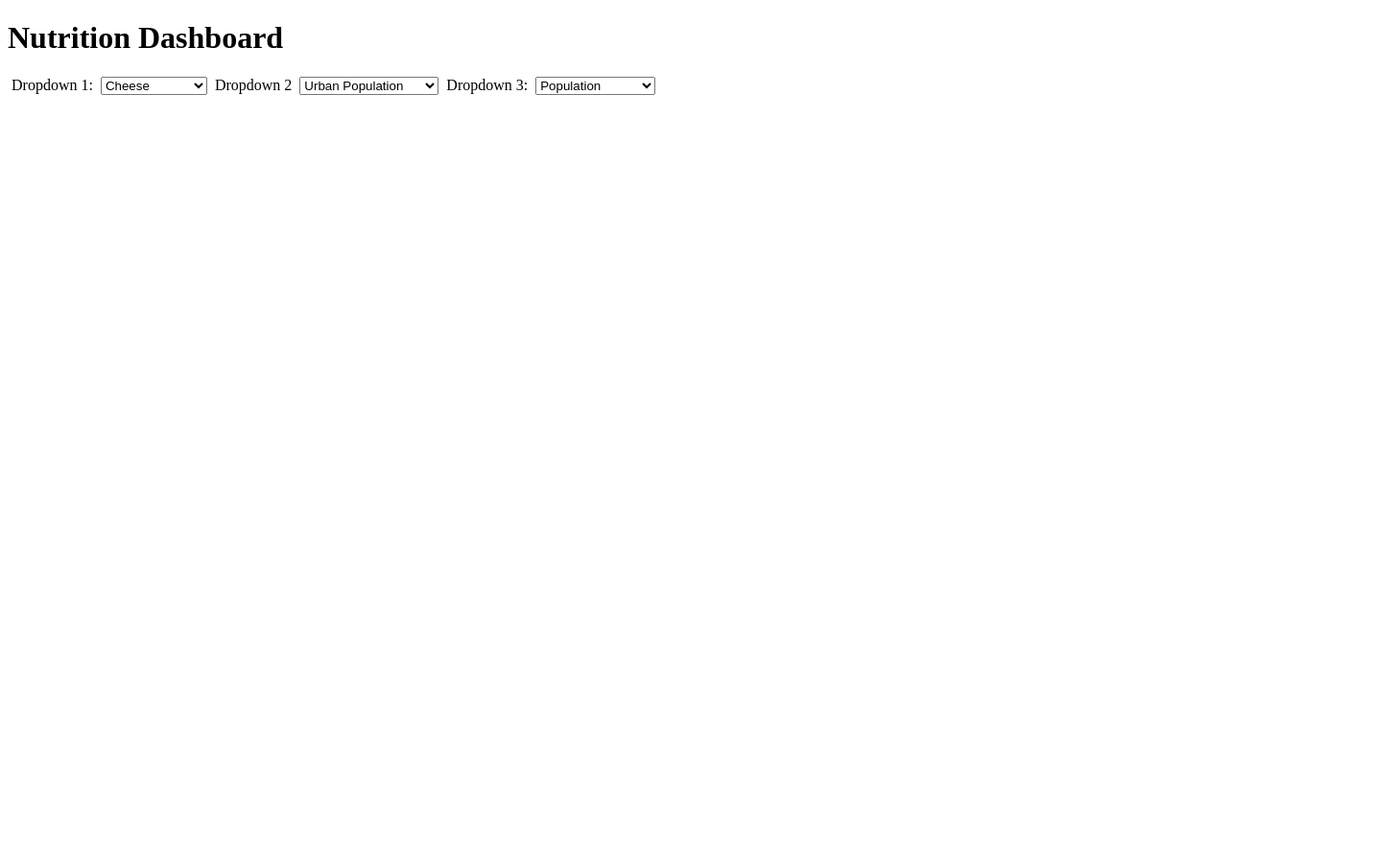
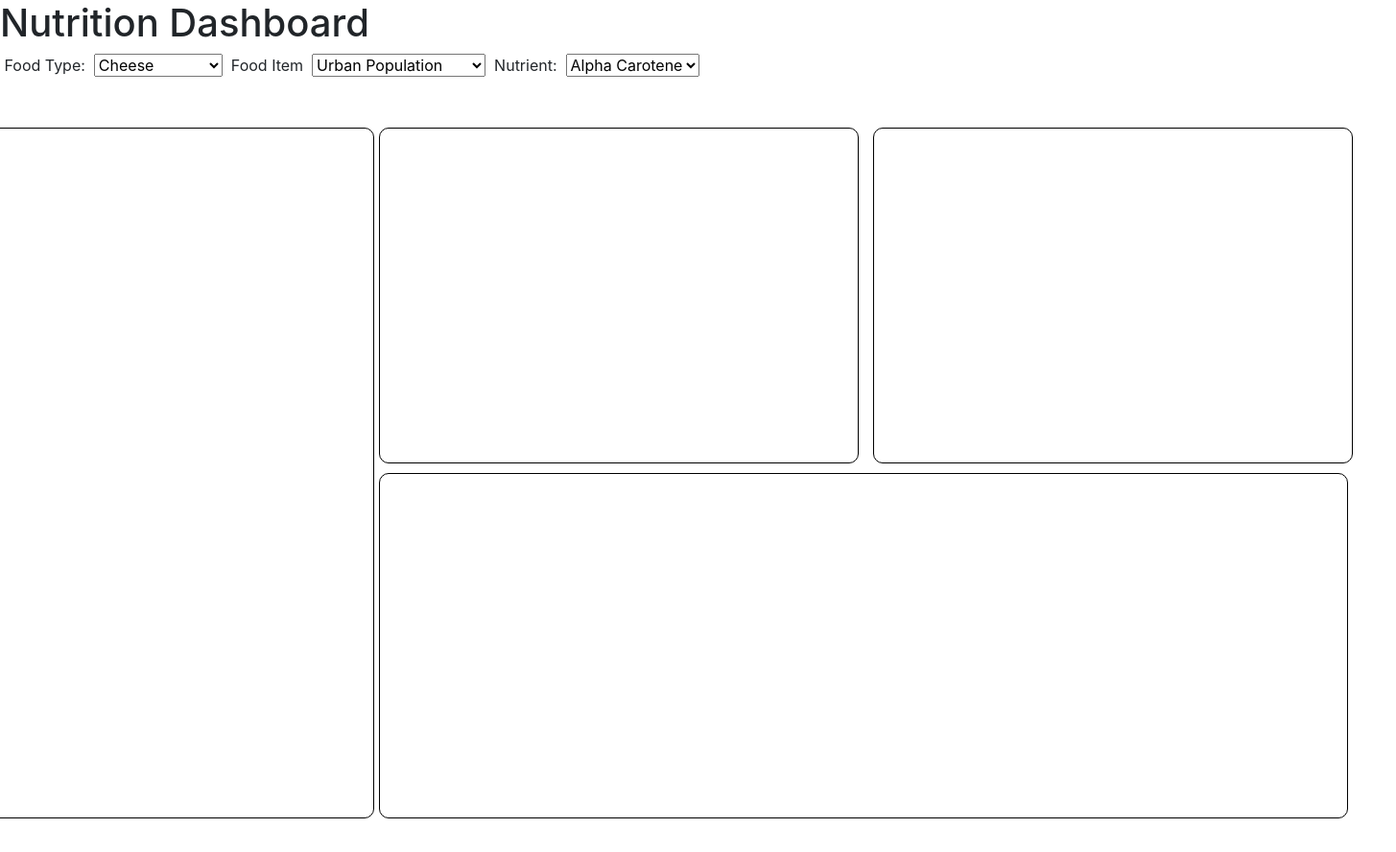
Before and after one commit to padmapraba/nutrition-dashboard, a plain HTML site: page index.html in a window 1280 px wide. Shown: the whole page at 96% size, 1455 px wide, since content can reach past the window. Before the commit the page ends 800 px from the top, so only its background shows below. Drawn offline with nearby package versions, Linux system fonts and the light colour scheme.

Commit message:
inital commit

```diff
--- /dev/null
+++ b/css/style.css
@@ -0,0 +1,71 @@
+  #wrapper {
+    margin:auto;
+    width:1440px;
+  }
+  input {
+    width:50px;
+  }
+
+  #A{
+    border:1px solid rgb(0, 0, 0);
+    border-radius:10px;
+    height:350px;
+    width:500px;
+    margin:5px;
+  }
+
+  #B{
+    border:1px solid rgb(0, 0, 0);
+    border-radius:10px;
+    height:350px;
+    width:500px;
+    margin:5px;
+
+  }
+
+  #C{
+    border:1px solid rgb(0, 0, 0);
+    border-radius:10px;
+    height:360px;
+    width:1010px;
+    margin:5px;
+  }
+
+  #D{
+    border:1px solid rgb(0, 0, 0);
+    border-radius:10px;
+    height:720px;
+    width:400px;
+    margin:5px;
+
+  }
+
+  html {
+    font-family: 'Trebuchet MS', sans-serif;
+  }
+
+
+  h2, h3 {
+    text-align:center;
+  }
+  .x_axis line, .x_axis .domain {
+    stroke:gray;
+  }
+  .axisLabel, .legendLabel {
+    font-size:20px;
+    fill:gray;
+  }
+
+  .y_axis line {
+    stroke:gray;
+    /* stroke-opacity: 0.5; */
+    /* stroke-dasharray: 5,10; */
+  }
+  .y_axis text, .x_axis text {
+    fill:gray;
+    font-size:1.5em;
+  }
+
+  div {
+    column-gap: 5px;
+  }
--- a/index.html
+++ b/index.html
@@ -4,8 +4,8 @@
 <head>
   <meta charset='utf-8'>
   <title>CSE 494 - Spring 2022 - Homework #4</title>
-  <link rel='stylesheet' href='css/styles.css'>
-  <!-- <link rel="stylesheet" href="https://maxcdn.bootstrapcdn.com/bootstrap/4.0.0/css/bootstrap.min.css" />  -->
+  <link rel='stylesheet' href='css/style.css'>
+  <link rel="stylesheet" href="https://maxcdn.bootstrapcdn.com/bootstrap/4.0.0/css/bootstrap.min.css" />
   <script src='https://d3js.org/d3.v5.min.js'></script>
   <script src='main.js'></script>
 </head>
@@ -17,34 +17,20 @@
     <!-- <hr style='width:100%'> -->
     <h1>Nutrition Dashboard</h1>
     <div class="row"></div>
-    <!-- &nbsp;Year:&nbsp;
-    <input id='year-input' type='number' value='1980' min='1980' max='2013' onchange='drawBackground();' />
-    &nbsp;&nbsp;
 
-    <input type='button' id="playbutton" value="Play" onclick="playButton()">
-    <input type='button' id="resetbutton" value="Reset" onclick="resetButton()">
 
-    <div id="slider-wrapper">
-      <div id="date-slider"></div>
-    </div> -->
-<!--
-    <br />
-    <br /> -->
-    <!-- Y -->
-    &nbsp;Dropdown 1:&nbsp;
+    &nbsp;Food Type:&nbsp;
     <select id='attribute-select-y' onchange='drawBackground();'>
       <option value='Cheese'>Cheese</option>
       <option value='Salad dressing'>Salad dressing</option>
       <option value='Cereals'>Cereals</option>
       <option value='Fruits'>Fruits</option>
       <option value='Pie'>Pie</option>
-      <!-- <option value='Data.Rural Development.Rural Population'>Rural Population</option> -->
-      <!-- <option value='Data.Urban Development.Urban Population Percent'>Urban Population</option>  -->
+
     </select>
-    <!-- X -->
-    &nbsp;Dropdown 2&nbsp;
+
+    &nbsp;Food Item&nbsp;
     <select id='attribute-select-x' onchange='drawBackground();'>
-      <!-- <option value='Data.Infrastructure.Mobile Cellular Subscriptions'>Mobile Subscriptions</option> -->
       <option value='Data.Urban Development.Urban Population Percent'>Urban Population</option>
       <option value='Data.Infrastructure.Mobile Cellular Subscriptions per 100 People'>Mobile Subscriptions</option>
       <option value='Data.Rural Development.Rural Population'>Rural Population</option>
@@ -53,35 +39,52 @@
       <option value='Data.Health.Life Expectancy at Birth, Total'>Life Expectancy</option>
       <option value='Data.Health.Fertility Rate'>Fertility Rate</option>
     </select>
-    &nbsp;Dropdown 3:&nbsp;
+
+    &nbsp;Nutrient:&nbsp;
     <select id='attribute-select-s' onchange='drawBackground();'>
-      <option value='Data.Health.Total Population'>Population</option>
-      <option value='Data.Rural Development.Rural Population'>Rural Population</option>
-      <option value='Data.Urban Development.Urban Population Percent'>Urban Population</option>
-      <option value='Data.Health.Death Rate'>Death Rate</option>
-      <option value='Data.Health.Birth Rate'>Birth Rate</option>
-      <option value='Data.Health.Fertility Rate'>Fertility Rate</option>
+      <option value='Data.Alpha Carotene'>Alpha Carotene</option>
+      <option value='Data.Beta Carotene'>Beta Carotene</option>
+      <option value='Data.Carbohydrate'>Carbohydrate</option>
+      <option value='Data.Cholesterol'>Cholesterol</option>
+      <option value='Data.Fiber'>Fiber</option>
+      <option value='Data.Protein'>Protein</option>
+      <option value='Data.Sugar Total'>Sugar</option>
+      <option value='Data.Fat.Total Lipid'>Lipids</option>
+      <option value='Data.Major Minerals.Zinc'>Zinc</option>
+      <option value='Data.Major Minerals.Sodium'>Sodium</option>
+
 
     </select>
     <br />
     <br />
+    <br>
 
-    <div class="grid">
-      <div class="grid-item">
-        <svg id='chart'>
-          <svg id='background'></svg>
-        </svg>
-        <!-- <svg id='background'>
-          <svg id='chart'></svg>
-        </svg>
-         -->
+    <div class="row">
+      <div class="column">
+        <svg id='D'></svg>
       </div>
-      <div class="grid-item">
-        <br />
+      <div class="column">
+
+      </div>
+      <div class="column">
+        <div class="row">
+          <svg id='A'> </svg>
+          <svg id='B'></svg>
+        </div>
+        <div class="row">
+          <svg id='C'> </svg>
+        </div>
+      </div>
+    </div>
+
+    <div>
 
 
 
-      </div>
+
+
+
+
     </div>
 
 
--- a/main.js
+++ b/main.js
@@ -0,0 +1,54 @@
+var svgA, svgB,svgC,svgD;
+var width, height, innerHeight, innerWidth;
+var margin = { top: 50, right: 60, bottom: 60, left: 100 };
+var ingredients_data, attributeX, attributeY, attributeS;
+var xScale, yScale, plot, back;
+
+
+
+
+
+document.addEventListener('DOMContentLoaded', () => {
+    svgA = d3.select('#A');
+    svgB = d3.select('#B');
+    svgC = d3.select('#C');
+    svgD = d3.select('#D');
+
+
+    width = +svgA.style('width').replace('px', '');
+    height = +svgA.style('height').replace('px', '');;
+    innerWidth = width - margin.left - margin.right;
+    innerHeight = height - margin.top - margin.bottom;
+
+
+    // Load files
+    Promise.all([d3.csv('data/ingredients_edited.csv')])
+        .then(function (values) {
+            console.log('loaded data');
+            ingredients_data = values[0];
+            console.log(ingredients_data)
+
+
+
+            // data wrangling
+
+
+
+        });
+});
+
+function drawChart() {
+
+
+
+
+}
+
+function drawBackground() {
+
+
+
+
+
+
+}
```
